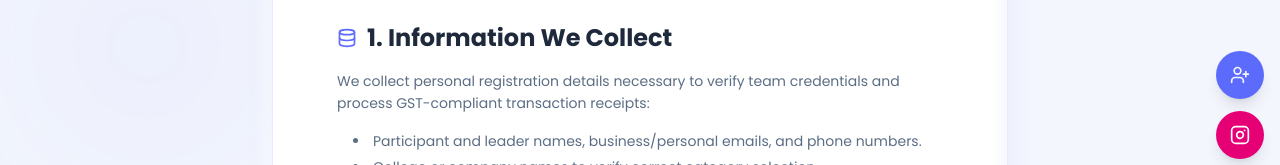
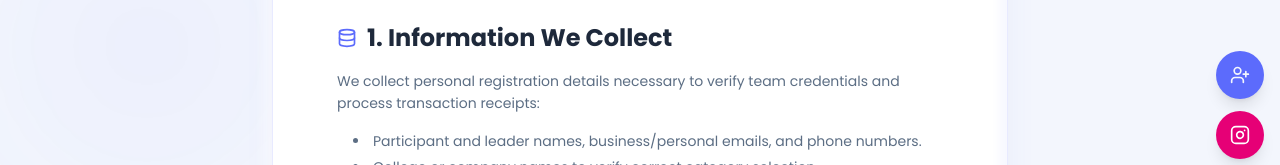
Before and after one commit to Ansarali156/gaming-hackathon, a Next.js app in the folder frontend/: page /privacy-policy in a window 1280 px wide. Shown: the part 505-670 px from the top of the page. Built offline with nearby package versions, Linux system fonts and the light colour scheme; no server answers.

Commit message:
feat: rename GST billing label to Platform Charges globally in UI and transactional emails

```diff
--- a/frontend/app/api/payments/callback/route.ts
+++ b/frontend/app/api/payments/callback/route.ts
@@ -33,7 +33,7 @@ function getConfirmationEmailHtml(teamName: string, teamId: string, amount: numb
               <td style="padding: 8px 0; text-align: right; font-weight: 600; color: #ffffff;">₹${amount}</td>
             </tr>
             <tr>
-              <td style="padding: 8px 0; color: #9ca3af;">GST (2%):</td>
+              <td style="padding: 8px 0; color: #9ca3af;">Platform Charges (2%):</td>
               <td style="padding: 8px 0; text-align: right; font-weight: 600; color: #a855f7;">₹${gst}</td>
             </tr>
             <tr>
--- a/frontend/app/privacy-policy/page.tsx
+++ b/frontend/app/privacy-policy/page.tsx
@@ -58,7 +58,7 @@ export default function PrivacyPolicyPage() {
                 <span>1. Information We Collect</span>
               </h2>
               <p className="text-text-muted text-sm leading-relaxed">
-                We collect personal registration details necessary to verify team credentials and process GST-compliant transaction receipts:
+                We collect personal registration details necessary to verify team credentials and process transaction receipts:
               </p>
               <ul className="list-disc list-inside text-text-muted text-sm space-y-1.5 pl-4">
                 <li>Participant and leader names, business/personal emails, and phone numbers.</li>
--- a/frontend/app/register/page.tsx
+++ b/frontend/app/register/page.tsx
@@ -715,7 +715,7 @@ export default function RegisterPage() {
                       <Row label="Category Fee" value={`₹${pricing?.price || 0} per person`} />
                       <Row label="Total Members" value={`${members.length + 1} (Leader + ${members.length} Members)`} />
                       <Row label="Base Fee" value={`₹${pricing ? pricing.price * (members.length + 1) : 0}`} />
-                      <Row label="GST (2%)" value={`₹${pricing ? Number((pricing.price * (members.length + 1) * 0.02).toFixed(2)) : 0}`} />
+                      <Row label="Platform Charges (2%)" value={`₹${pricing ? Number((pricing.price * (members.length + 1) * 0.02).toFixed(2)) : 0}`} />
                       <div className="border-t border-primary/25 pt-2 flex justify-between items-center">
                         <span className="text-text font-bold">Total Amount to Pay</span>
                         <span className="text-primary font-bold text-xl">₹{pricing ? Number((pricing.price * (members.length + 1) * 1.02).toFixed(2)) : 0}</span>
```
